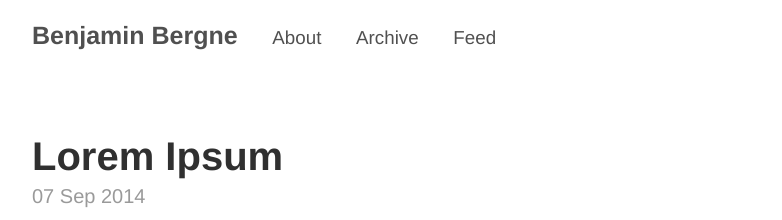
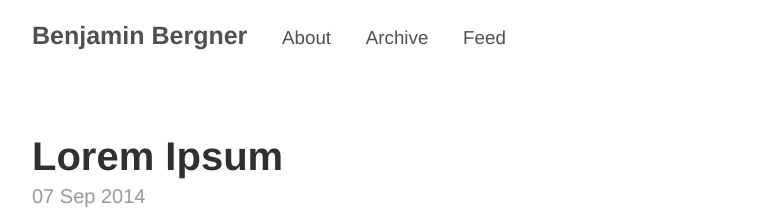
Before and after one commit to benjaminbergner/indien_blog, a Jekyll site: the page built from index.html, in a window 1280 px wide. Shown: the top 220 px of the page, without its empty margins (248-1030 px from the left). Built offline with Jekyll 4.4.1, drawn with Linux system fonts in a browser that asks for light colours; Markdown is read by kramdown in place of the engine named in the settings; the list of posts is cut into pages by our own code; comment, search, counter and statistics services are not loaded.

```diff
--- a/_config.yml
+++ b/_config.yml
@@ -6,8 +6,8 @@ pygments:		  true
 permalink:        pretty
 
 # Setup
-title:            Benjamin Bergne
-tagline:          The Jekyll Butler
+title:            Benjamin Bergner
+tagline:          Blog
 url:              http://benjaminbergner.github.io/
 paginate:         1
 baseurl:          http://benjaminbergner.github.io/
```
